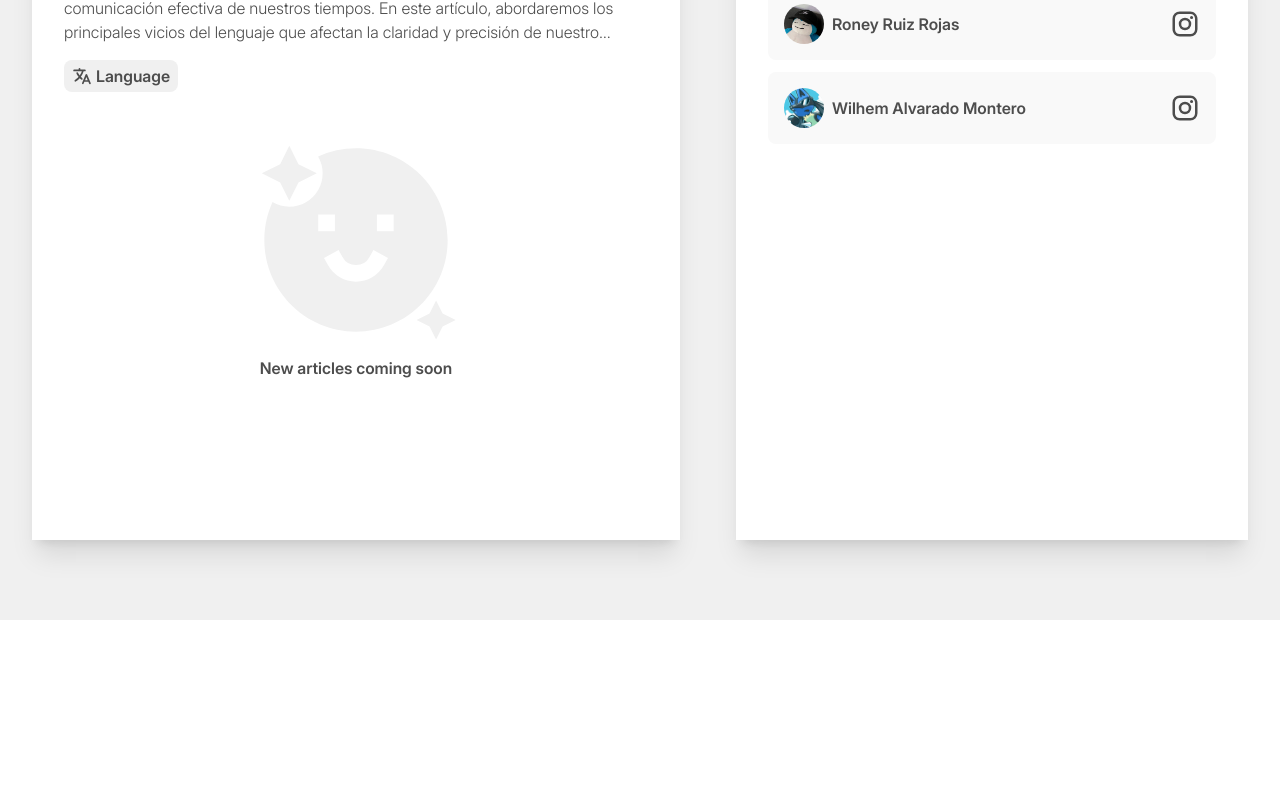
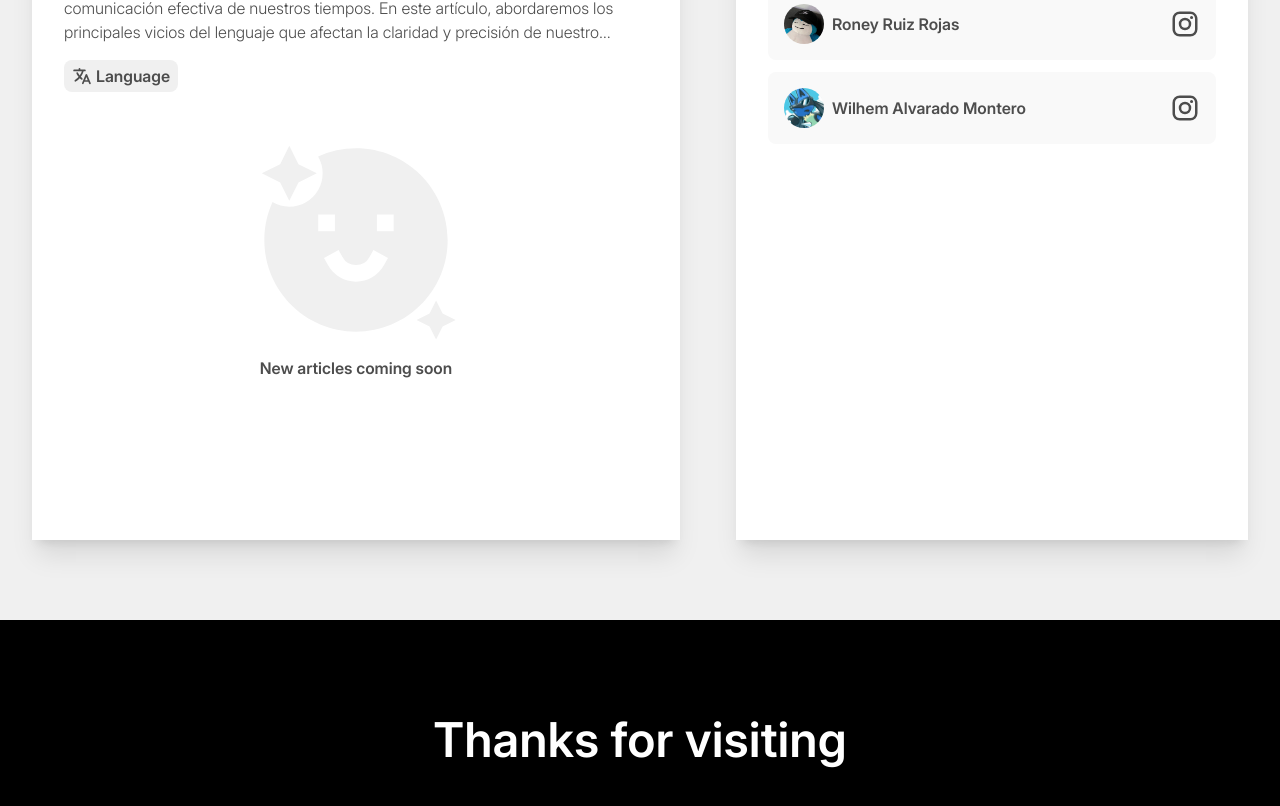
Before and after one commit to rruiz204/blog-prototype, a React (Vite) app: page / in a window 1280 px wide. Shown: the part 888-1694 px from the top of the page. Before the commit the page ends 1508 px from the top, so only its background shows below. Built offline with nearby package versions, Linux system fonts and the light colour scheme.

Commit message:
feat: add footer to home page

```diff
--- a/src/pages/Home.tsx
+++ b/src/pages/Home.tsx
@@ -30,6 +30,10 @@ export const Home = (): JSX.Element => {
           <AuthorList />
         </div>
       </div>
+
+      <div className="bg-black text-white py-24">
+        <p className="font-inter-semi text-center text-5xl">Thanks for visiting</p>
+      </div>
     </div>
   );
 };
```
